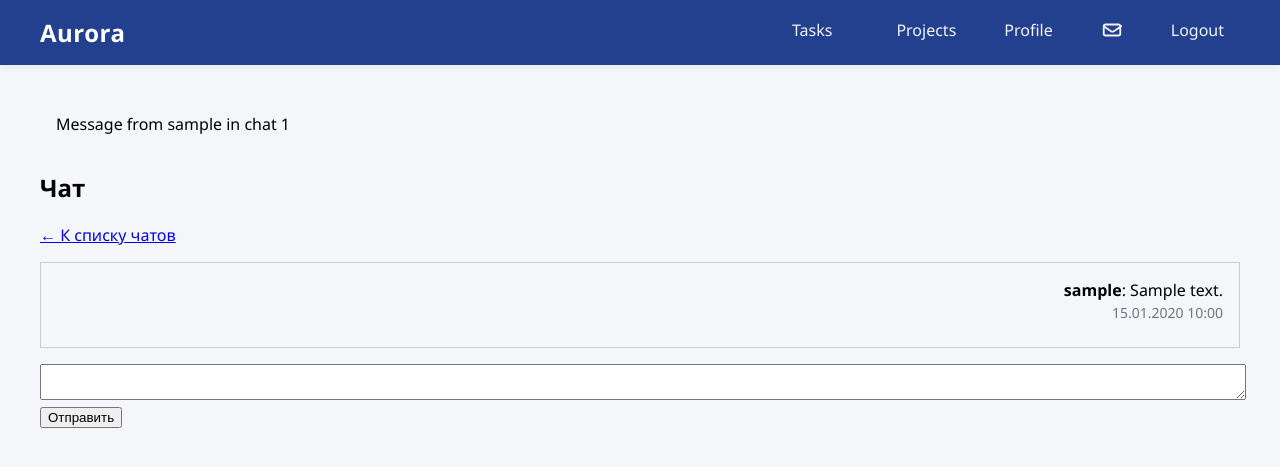
After one commit to DubroffSky/aurora, a Django app: page /chats/1/ in a window 1280 px wide. The commit adds this page. Shown: the top 467 px of the page. Run offline with Django 5.2, Linux system fonts and the light colour scheme; a user stored in the database is signed in; tables that the repository leaves empty hold one stand-in row (values such as "Sample post").

Commit message:
add chats

```diff
--- /dev/null
+++ b/aurora/aurora_store/chat_views.py
@@ -0,0 +1,42 @@
+from django.contrib.auth.decorators import login_required
+from django.shortcuts import render, get_object_or_404, redirect
+from .models import Chat, Message
+from django.contrib.auth import get_user_model
+
+User = get_user_model()
+
+@login_required
+def chat_list(request):
+    chats = request.user.chats.all().order_by('-created_at')
+    # Найти пользователей из общих проектов
+    from django.db.models import Q
+    user_projects = list(request.user.member_projects.all()) + list(request.user.owned_projects.all())
+    users = User.objects.filter(
+        (
+            Q(member_projects__in=user_projects) |
+            Q(owned_projects__in=user_projects)
+        ) & ~Q(id=request.user.id)
+    ).distinct().select_related('profile')
+    return render(request, 'aurora_store/chat_list.html', {'chats': chats, 'users': users})
+
+@login_required
+def chat_detail(request, chat_id):
+    chat = get_object_or_404(Chat, id=chat_id, participants=request.user)
+    messages = chat.messages.order_by('created_at')
+    if request.method == 'POST':
+        text = request.POST.get('text')
+        if text:
+            Message.objects.create(chat=chat, sender=request.user, text=text)
+            return redirect('aurora_store:chat_detail', chat_id=chat.id)
+    return render(request, 'aurora_store/chat_detail.html', {'chat': chat, 'messages': messages})
+
+@login_required
+def start_chat(request, user_id):
+    other_user = get_object_or_404(User, id=user_id)
+    if other_user == request.user:
+        return redirect('aurora_store:chat_list')
+    chat = Chat.objects.filter(participants=request.user).filter(participants=other_user).first()
+    if not chat:
+        chat = Chat.objects.create()
+        chat.participants.add(request.user, other_user)
+    return redirect('aurora_store:chat_detail', chat_id=chat.id)
--- a/aurora/aurora_store/models.py
+++ b/aurora/aurora_store/models.py
@@ -55,6 +55,25 @@ class Project(models.Model):
         ordering = ['-created_at']
 
 
+class Chat(models.Model):
+    participants = models.ManyToManyField(User, related_name='chats')
+    created_at = models.DateTimeField(auto_now_add=True)
+
+    def __str__(self):
+        return f"Chat {self.id}"
+
+
+class Message(models.Model):
+    chat = models.ForeignKey(Chat, on_delete=models.CASCADE, related_name='messages')
+    sender = models.ForeignKey(User, on_delete=models.CASCADE, related_name='sent_messages')
+    text = models.TextField()
+    created_at = models.DateTimeField(auto_now_add=True)
+    is_read = models.BooleanField(default=False)
+
+    def __str__(self):
+        return f"Message from {self.sender} in chat {self.chat.id}"
+
+
 class Task(models.Model):
     PRIORITY_CHOICES = [
         ('low', 'Low'),
--- a/aurora/aurora_store/templates/aurora_store/base.html
+++ b/aurora/aurora_store/templates/aurora_store/base.html
@@ -470,9 +470,7 @@
             </div>
             <ul class="navbar-nav" id="navbarNav">
                 {% if user.is_authenticated %}
-                    <li class="nav-item">
 
-                    </li>
                     <li class="nav-item">
                         <a class="nav-link" href="{% url 'aurora_store:tasks_list' %}">Tasks</a>
                     </li>
@@ -485,6 +483,14 @@
                     {% endif %}
                     <li class="nav-item">
                         <a class="nav-link" href="{% url 'aurora_store:profile' %}">Profile</a>
+                    </li>
+                    <li class="nav-item">
+                        <a class="nav-link" href="{% url 'aurora_store:chat_list' %}" title="Чаты">
+                            <span style="font-size:1.3em;vertical-align:middle;">
+                                <!-- mail icon SVG -->
+                                <svg xmlns="http://www.w3.org/2000/svg" width="22" height="22" fill="none" viewBox="0 0 24 24" stroke="currentColor"><path stroke-linecap="round" stroke-linejoin="round" stroke-width="2" d="M3 8l7.89 5.26a3 3 0 003.22 0L22 8m-19 8V8a2 2 0 012-2h14a2 2 0 012 2v8a2 2 0 01-2 2H5a2 2 0 01-2-2z"/></svg>
+                            </span>
+                        </a>
                     </li>
                     <li class="nav-item">
                         <a class="nav-link" href="{% url 'aurora_store:logout' %}">Logout</a>
--- /dev/null
+++ b/aurora/aurora_store/templates/aurora_store/chat_detail.html
@@ -0,0 +1,27 @@
+{% extends 'aurora_store/base.html' %}
+{% block title %}Чат{% endblock %}
+{% block content %}
+<h2>Чат</h2>
+<div style="margin-bottom: 1em;">
+    <a href="{% url 'aurora_store:chat_list' %}">← К списку чатов</a>
+</div>
+<div class="chat-messages" style="border:1px solid #ccc; padding:1em; max-height:400px; overflow-y:auto;">
+    {% for message in messages %}
+    {% if message.sender == request.user %}
+    <div style="margin-bottom:0.5em;text-align:right;">
+    {% else %}
+    <div style="margin-bottom:0.5em;">
+    {% endif %}
+            <strong>{{ message.sender.username }}</strong>: {{ message.text }}<br>
+            <small>{{ message.created_at|date:"d.m.Y H:i" }}</small>
+        </div>
+    {% empty %}
+        <div>Нет сообщений</div>
+    {% endfor %}
+</div>
+<form method="post" style="margin-top:1em;">
+    {% csrf_token %}
+    <textarea name="text" rows="2" style="width:100%;" required></textarea><br>
+    <button type="submit">Отправить</button>
+</form>
+{% endblock %}
--- a/aurora/aurora_store/urls.py
+++ b/aurora/aurora_store/urls.py
@@ -1,5 +1,6 @@
 from django.urls import path
 from . import views
+from . import chat_views
 
 app_name = 'aurora_store'
 
@@ -25,4 +26,8 @@ urlpatterns = [
     path('projects/<int:project_id>/', views.project_detail, name='project_detail'),
     path('projects/<int:project_id>/invite/', views.invite_user, name='invite_user'),
     path('projects/<int:project_id>/remove-member/<int:user_id>/', views.remove_member, name='remove_member'),
+    # Chat URLs
+    path('chats/', chat_views.chat_list, name='chat_list'),
+    path('chats/<int:chat_id>/', chat_views.chat_detail, name='chat_detail'),
+    path('chats/start/<int:user_id>/', chat_views.start_chat, name='start_chat'),
 ]
```
Also changed, not shown: aurora/aurora_store/templates/aurora_store/chat_list.html (added, +54 -0 lines), aurora/aurora_store/migrations/0009_chat_message.py (added).
